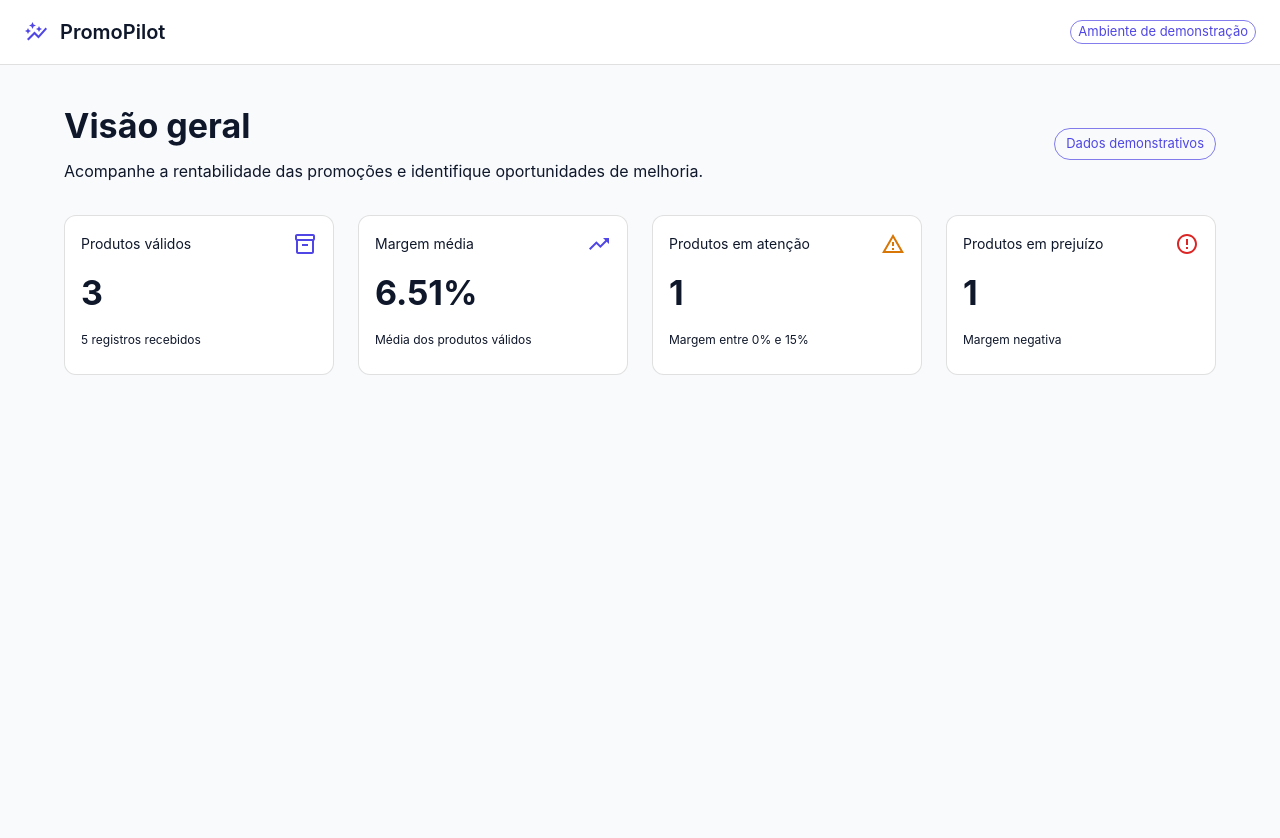
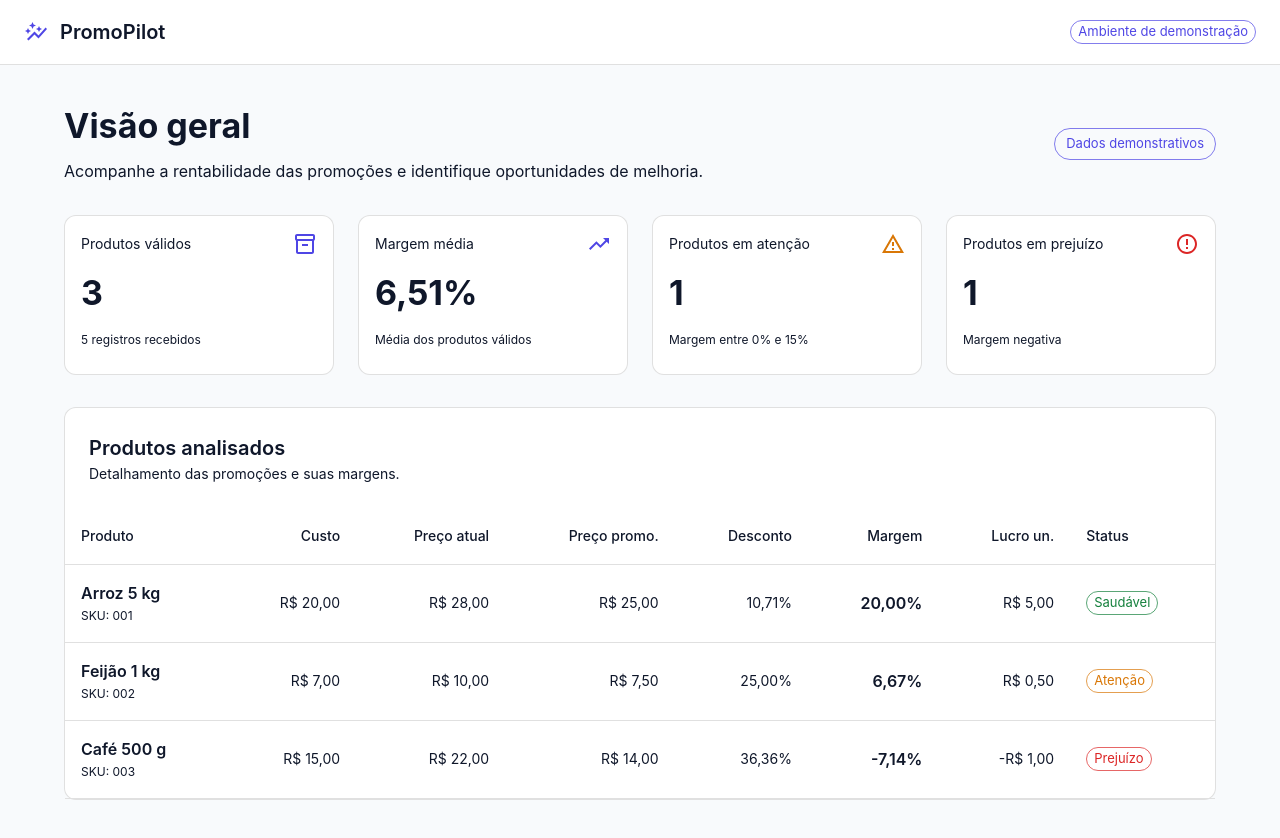
Before and after one commit to rebgois/promopilot, a React (Vite) app: page / in a window 1280 px wide. Before the commit the page ends 800 px from the top, so only its background shows below. Built offline with nearby package versions, Linux system fonts and the light colour scheme.

Commit message:
feat(dashboard): adiciona tabela de produtos e indicadores comerciais

```diff
--- a/src/features/promotions/components/Dashboard.tsx
+++ b/src/features/promotions/components/Dashboard.tsx
@@ -13,7 +13,10 @@ import ErrorOutlineOutlinedIcon from "@mui/icons-material/ErrorOutlineOutlined";
 
 import products from "../data/products.json";
 import { analyzePromotions } from "../domain/analyzePromotions";
+import { formatPercentage } from "../utils/formatters";
+
 import { MetricCard } from "./MetricCard";
+import { PromotionsTable } from "./PromotionsTable";
 
 const analysis = analyzePromotions(products);
 
@@ -23,17 +26,21 @@ export function Dashboard() {
   const averageMargin =
     summary.averageMargin === null
       ? "—"
-      : `${summary.averageMargin.toFixed(2)}%`;
+      : formatPercentage(summary.averageMargin);
 
   return (
     <Stack spacing={4}>
+      {/* Cabeçalho do dashboard */}
       <Box>
         <Stack
           direction={{ xs: "column", sm: "row" }}
           spacing={2}
           sx={{
             justifyContent: "space-between",
-            alignItems: { xs: "flex-start", sm: "center" },
+            alignItems: {
+              xs: "flex-start",
+              sm: "center",
+            },
           }}
         >
           <Box>
@@ -55,6 +62,7 @@ export function Dashboard() {
         </Stack>
       </Box>
 
+      {/* Indicadores comerciais */}
       <Box
         sx={{
           display: "grid",
@@ -94,6 +102,9 @@ export function Dashboard() {
           icon={<ErrorOutlineOutlinedIcon color="error" />}
         />
       </Box>
+
+      {/* Tabela de produtos analisados */}
+      <PromotionsTable products={analysis.products} />
     </Stack>
   );
 }
--- /dev/null
+++ b/src/features/promotions/components/PromotionStatusChip.tsx
@@ -0,0 +1,38 @@
+
+import { Chip } from "@mui/material";
+
+import type { PromotionStatus } from "../domain/promotion.types";
+
+interface PromotionStatusChipProps {
+  status: PromotionStatus;
+}
+
+const statusConfig = {
+  healthy: {
+    label: "Saudável",
+    color: "success",
+  },
+  warning: {
+    label: "Atenção",
+    color: "warning",
+  },
+  loss: {
+    label: "Prejuízo",
+    color: "error",
+  },
+} as const;
+
+export function PromotionStatusChip({
+  status,
+}: PromotionStatusChipProps) {
+  const config = statusConfig[status];
+
+  return (
+    <Chip
+      label={config.label}
+      color={config.color}
+      size="small"
+      variant="outlined"
+    />
+  );
+}
--- /dev/null
+++ b/src/features/promotions/components/PromotionsTable.tsx
@@ -0,0 +1,123 @@
+
+import {
+  Box,
+  Paper,
+  Table,
+  TableBody,
+  TableCell,
+  TableContainer,
+  TableHead,
+  TableRow,
+  Typography,
+} from "@mui/material";
+
+import type { AnalyzedPromotion } from "../domain/promotion.types";
+import {
+  formatCurrency,
+  formatPercentage,
+} from "../utils/formatters";
+
+import { PromotionStatusChip } from "./PromotionStatusChip";
+
+interface PromotionsTableProps {
+  products: AnalyzedPromotion[];
+}
+
+export function PromotionsTable({
+  products,
+}: PromotionsTableProps) {
+  return (
+    <Paper variant="outlined">
+      <Box sx={{ p: 3 }}>
+        <Typography variant="h6">
+          Produtos analisados
+        </Typography>
+
+        <Typography variant="body2" color="text.secondary">
+          Detalhamento das promoções e suas margens.
+        </Typography>
+      </Box>
+
+      <TableContainer>
+        <Table sx={{ minWidth: 900 }}>
+          <TableHead>
+            <TableRow>
+              <TableCell>Produto</TableCell>
+              <TableCell align="right">Custo</TableCell>
+              <TableCell align="right">Preço atual</TableCell>
+              <TableCell align="right">Preço promo.</TableCell>
+              <TableCell align="right">Desconto</TableCell>
+              <TableCell align="right">Margem</TableCell>
+              <TableCell align="right">Lucro un.</TableCell>
+              <TableCell>Status</TableCell>
+            </TableRow>
+          </TableHead>
+
+          <TableBody>
+            {products.map((product) => (
+              <TableRow hover key={product.sku}>
+                <TableCell>
+                  <Typography sx={{ fontWeight: 600 }}>
+                    {product.nome}
+                  </Typography>
+
+                  <Typography
+                    variant="caption"
+                    color="text.secondary"
+                  >
+                    SKU: {product.sku}
+                  </Typography>
+                </TableCell>
+
+                <TableCell align="right">
+                  {formatCurrency(product.custo)}
+                </TableCell>
+
+                <TableCell align="right">
+                  {formatCurrency(product.preco_atual)}
+                </TableCell>
+
+                <TableCell align="right">
+                  {formatCurrency(product.preco_promocional)}
+                </TableCell>
+
+                <TableCell align="right">
+                  {formatPercentage(product.discountPercentage)}
+                </TableCell>
+
+                <TableCell align="right">
+                  <Typography
+                    sx={{ fontWeight: 600 }}
+                    color={
+                      product.marginPercentage < 0
+                        ? "error.main"
+                        : "text.primary"
+                    }
+                  >
+                    {formatPercentage(product.marginPercentage)}
+                  </Typography>
+                </TableCell>
+
+                <TableCell align="right">
+                  {formatCurrency(product.unitProfit)}
+                </TableCell>
+
+                <TableCell>
+                  <PromotionStatusChip status={product.status} />
+                </TableCell>
+              </TableRow>
+            ))}
+
+            {products.length === 0 && (
+              <TableRow>
+                <TableCell colSpan={8} align="center">
+                  Nenhum produto encontrado.
+                </TableCell>
+              </TableRow>
+            )}
+          </TableBody>
+        </Table>
+      </TableContainer>
+    </Paper>
+  );
+}
--- /dev/null
+++ b/src/features/promotions/utils/formatters.ts
@@ -0,0 +1,19 @@
+
+const currencyFormatter = new Intl.NumberFormat("pt-BR", {
+  style: "currency",
+  currency: "BRL",
+});
+
+const percentageFormatter = new Intl.NumberFormat("pt-BR", {
+  style: "decimal",
+  minimumFractionDigits: 2,
+  maximumFractionDigits: 2,
+});
+
+export function formatCurrency(value: number): string {
+  return currencyFormatter.format(value);
+}
+
+export function formatPercentage(value: number): string {
+  return `${percentageFormatter.format(value)}%`;
+}
```
